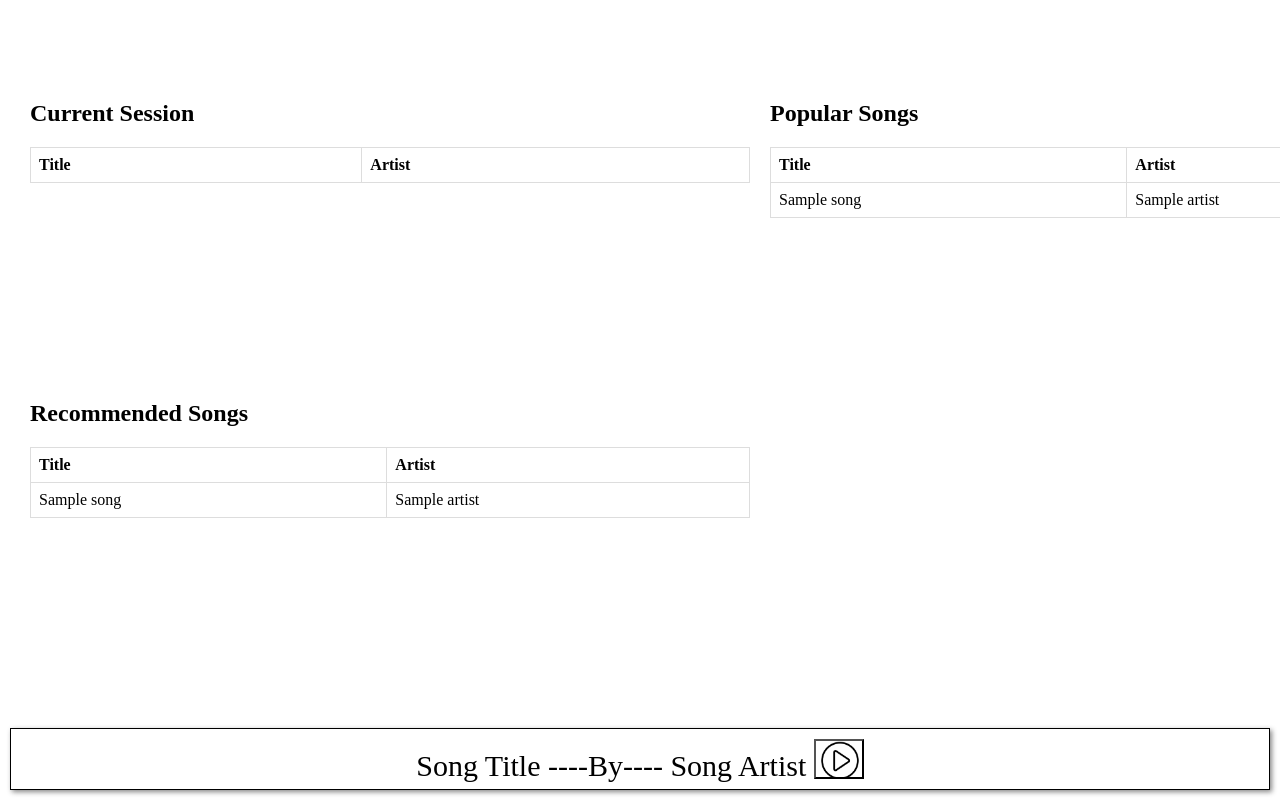
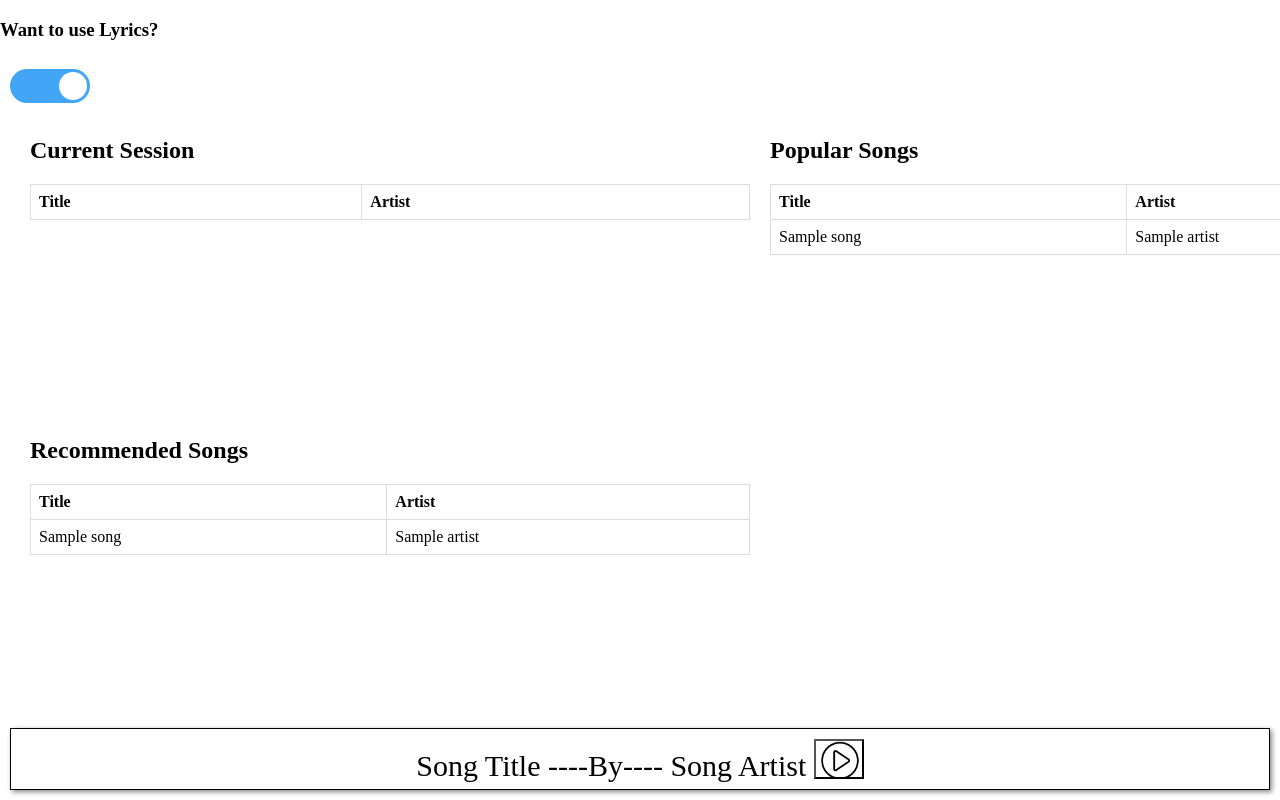
Before and after one commit to tamu-edu-students/tuneinmind, a Flask app: template templates/session.html in a window 1280 px wide; the page is wider, and only the part inside the window is pictured. Run offline with Flask 3, Linux system fonts and the light colour scheme; the template is opened without the code that fills it: most values are stand-ins (such as "Sample title", 1, 10 or a date in 2020); lists and menus that the app fills with data are empty; parts of the project's set-up code (start-up, migrations or seed data) failed here and were passed over.

Commit message:
Toggle Button and logic added

```diff
--- a/templates/session.html
+++ b/templates/session.html
@@ -8,7 +8,7 @@
     .row {
       display: flex;
       flex-wrap: nowrap;
-      margin-top: 80px;
+      margin-top: 20px;
       margin-bottom: 70px;
       margin-right: 30px;
       margin-left: 30px;
@@ -39,6 +39,8 @@
     .toggle-wrapper {
       display: inline-block;
       position: relative;
+      left: 10px;
+      top: 10px;
       width: 80px;
       height: 34px;
     }
@@ -79,7 +81,6 @@
     .toggle-wrapper input:checked + label:before {
       transform: translateX(46px);
     }
-
 
     .recommended {
       position: fixed;
@@ -195,15 +196,17 @@
   </style>
   <script src="https://ajax.googleapis.com/ajax/libs/jquery/3.6.0/jquery.min.js"></script>
   <script src="https://code.jquery.com/jquery-3.6.0.min.js"></script>
-  <!-- <script type="module" type="module">
-    import Logic from './Logic.js';
-    const logic = new Logic();
-  </script> -->
-
   <script type = "text/javascript" src="../static/Logic.js"></script>
 </head>
 <body>
 
+  <div class= "top-options">
+    <h3>Want to use Lyrics?</h3>
+    <div class="toggle-wrapper">
+      <input type="checkbox" id="toggle" name="toggle" checked>
+      <label for="toggle"></label>
+    </div>
+  </div>
 
   <div class="row">
     <div class = "left-side-tables">
@@ -244,12 +247,6 @@
       </div>
     </div>
 
-    <div class ='music-player'>
-      <span id="current-song">Song Title</span>
-      <span> ----By----</span>
-      <span id="artist-name">Song Artist</span>
-    <button class = "image-button"></button>
-  </div>
     <div class="scrollable-div-right">
       <h2>Popular Songs</h2>
       <div class = "popular-songs-div">
@@ -273,16 +270,15 @@
         </table>
 
       </div>
-      <!-- <ul>
-        {% for song in songs %}
-        <li><a>{{ song.f_name }} - {{ song.a_name }}</a></li>
-        {% endfor %}
-      </ul> -->
-
     </div>
   </div>
 
-
+  <div class ='music-player'>
+    <span id="current-song">Song Title</span>
+    <span> ----By----</span>
+    <span id="artist-name">Song Artist</span>
+    <button class = "image-button"></button>
+  </div>
 
 </body>
 </html>
```
